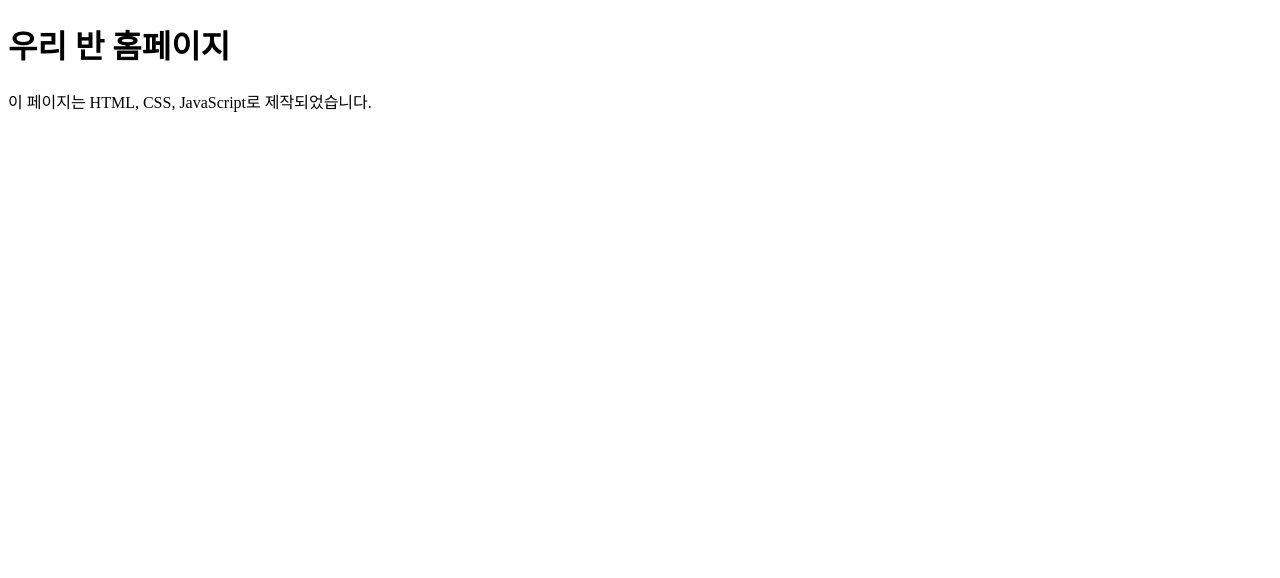
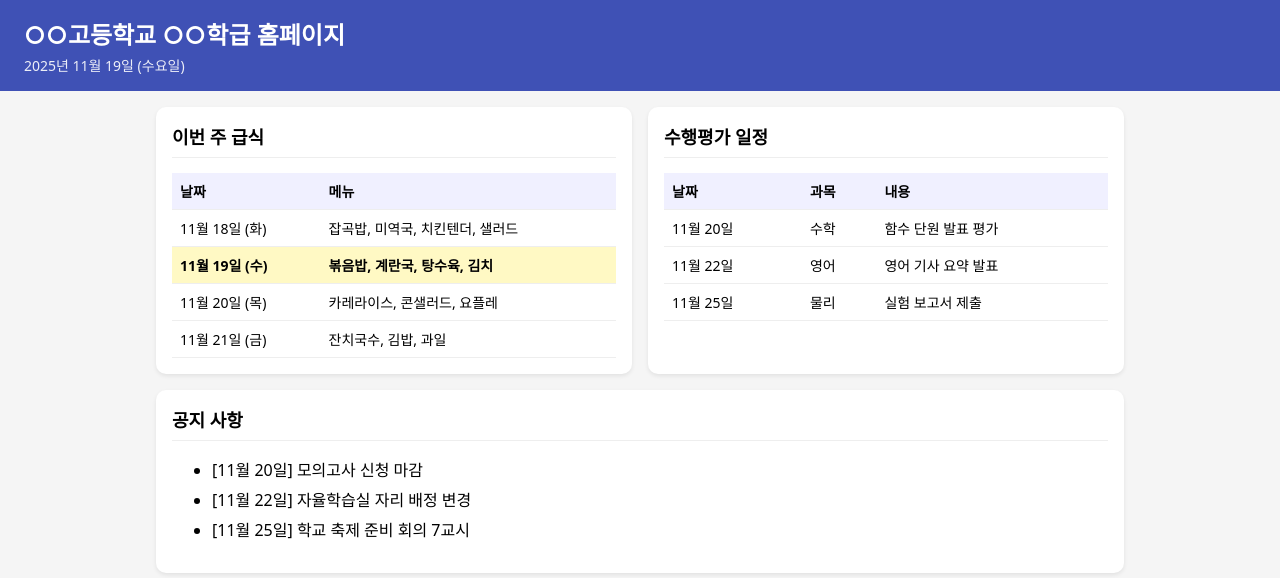
Before and after one commit to tlflqeowjswk/class-homepage, a plain HTML site: page index.html in a window 1280 px wide. Drawn offline with Linux system fonts and the light colour scheme.

Commit message:
Update index.html

```diff
--- a/index.html
+++ b/index.html
@@ -1,14 +1,210 @@
 <!DOCTYPE html>
-<html>
+<html lang="ko">
 <head>
-    <meta charset="UTF-8">
-    <title>Class Homepage</title>
-    <link rel="stylesheet" href="styles.css">
+    <meta charset="UTF-8" />
+    <meta name="viewport" content="width=device-width, initial-scale=1.0" />
+    <title>학급 홈페이지</title>
+
+    <style>
+        /* 전체 기본 스타일 */
+        * {
+            box-sizing: border-box;
+        }
+        body {
+            margin: 0;
+            font-family: system-ui, -apple-system, BlinkMacSystemFont, "Segoe UI", sans-serif;
+            background: #f5f5f5;
+        }
+
+        header {
+            background: #3f51b5;
+            color: white;
+            padding: 16px 24px;
+        }
+        header h1 {
+            margin: 0;
+            font-size: 24px;
+        }
+        header p {
+            margin: 4px 0 0 0;
+            font-size: 14px;
+            opacity: 0.9;
+        }
+
+        main {
+            max-width: 1000px;
+            margin: 16px auto 32px;
+            padding: 0 16px;
+            display: grid;
+            grid-template-columns: 2fr 2fr;
+            grid-gap: 16px;
+        }
+
+        section {
+            background: white;
+            border-radius: 10px;
+            padding: 16px;
+            box-shadow: 0 2px 4px rgba(0,0,0,0.08);
+        }
+        section h2 {
+            margin-top: 0;
+            font-size: 18px;
+            border-bottom: 1px solid #eee;
+            padding-bottom: 8px;
+        }
+
+        /* 급식표 스타일 */
+        table {
+            width: 100%;
+            border-collapse: collapse;
+            font-size: 14px;
+        }
+        th, td {
+            border-bottom: 1px solid #eee;
+            padding: 8px;
+            text-align: left;
+        }
+        th {
+            background: #f0f0ff;
+        }
+        tr.today {
+            background: #fff9c4;
+            font-weight: 600;
+        }
+
+        /* 공지 리스트 */
+        .notice-list li {
+            margin-bottom: 6px;
+        }
+
+        /* 전체를 두 줄로 나누기 위해 수행 + 공지 묶음 */
+        .full-row {
+            grid-column: 1 / 3;
+        }
+
+        /* 모바일 대응 */
+        @media (max-width: 768px) {
+            main {
+                grid-template-columns: 1fr;
+            }
+            header {
+                text-align: center;
+            }
+        }
+    </style>
 </head>
 <body>
-    <h1>우리 반 홈페이지</h1>
-    <p>이 페이지는 HTML, CSS, JavaScript로 제작되었습니다.</p>
 
-    <script src="main.js"></script>
+<header>
+    <h1>○○고등학교 ○○학급 홈페이지</h1>
+    <p id="today-text">오늘 날짜</p>
+</header>
+
+<main>
+    <!-- 급식 정보 -->
+    <section>
+        <h2>이번 주 급식</h2>
+        <table>
+            <thead>
+                <tr>
+                    <th>날짜</th>
+                    <th>메뉴</th>
+                </tr>
+            </thead>
+            <tbody>
+                <!-- data-date에 실제 날짜를 넣어두면 JS가 오늘 날짜를 찾아서 강조해 줌 -->
+                <tr data-date="2025-11-18">
+                    <td>11월 18일 (화)</td>
+                    <td>잡곡밥, 미역국, 치킨텐더, 샐러드</td>
+                </tr>
+                <tr data-date="2025-11-19">
+                    <td>11월 19일 (수)</td>
+                    <td>볶음밥, 계란국, 탕수육, 김치</td>
+                </tr>
+                <tr data-date="2025-11-20">
+                    <td>11월 20일 (목)</td>
+                    <td>카레라이스, 콘샐러드, 요플레</td>
+                </tr>
+                <tr data-date="2025-11-21">
+                    <td>11월 21일 (금)</td>
+                    <td>잔치국수, 김밥, 과일</td>
+                </tr>
+            </tbody>
+        </table>
+    </section>
+
+    <!-- 수행평가 -->
+    <section>
+        <h2>수행평가 일정</h2>
+        <table>
+            <thead>
+                <tr>
+                    <th>날짜</th>
+                    <th>과목</th>
+                    <th>내용</th>
+                </tr>
+            </thead>
+            <tbody>
+                <tr data-date="2025-11-20">
+                    <td>11월 20일</td>
+                    <td>수학</td>
+                    <td>함수 단원 발표 평가</td>
+                </tr>
+                <tr data-date="2025-11-22">
+                    <td>11월 22일</td>
+                    <td>영어</td>
+                    <td>영어 기사 요약 발표</td>
+                </tr>
+                <tr data-date="2025-11-25">
+                    <td>11월 25일</td>
+                    <td>물리</td>
+                    <td>실험 보고서 제출</td>
+                </tr>
+            </tbody>
+        </table>
+    </section>
+
+    <!-- 공지사항 (가로 전체 차지) -->
+    <section class="full-row">
+        <h2>공지 사항</h2>
+        <ul class="notice-list">
+            <li>[11월 20일] 모의고사 신청 마감</li>
+            <li>[11월 22일] 자율학습실 자리 배정 변경</li>
+            <li>[11월 25일] 학교 축제 준비 회의 7교시</li>
+        </ul>
+    </section>
+</main>
+
+<script>
+    // 오늘 날짜를 YYYY-MM-DD 형태 문자열로 만들기
+    function getTodayString() {
+        const now = new Date();
+        const year = now.getFullYear();
+        const month = String(now.getMonth() + 1).padStart(2, "0");
+        const day = String(now.getDate()).padStart(2, "0");
+        return `${year}-${month}-${day}`;
+    }
+
+    // 헤더에 오늘 날짜 표시
+    (function setTodayText() {
+        const now = new Date();
+        const todayText = document.getElementById("today-text");
+        const week = ["일", "월", "화", "수", "목", "금", "토"];
+        todayText.textContent =
+            `${now.getFullYear()}년 ${now.getMonth()+1}월 ${now.getDate()}일 (${week[now.getDay()]}요일)`;
+    })();
+
+    // 급식 / 수행평가 테이블에서 오늘 날짜에 해당하는 행 찾아서 강조
+    (function highlightTodayRow() {
+        const today = getTodayString();
+        const rows = document.querySelectorAll("tr[data-date]");
+        rows.forEach(row => {
+            if (row.getAttribute("data-date") === today) {
+                row.classList.add("today");
+            }
+        });
+    })();
+</script>
+
 </body>
 </html>
```
